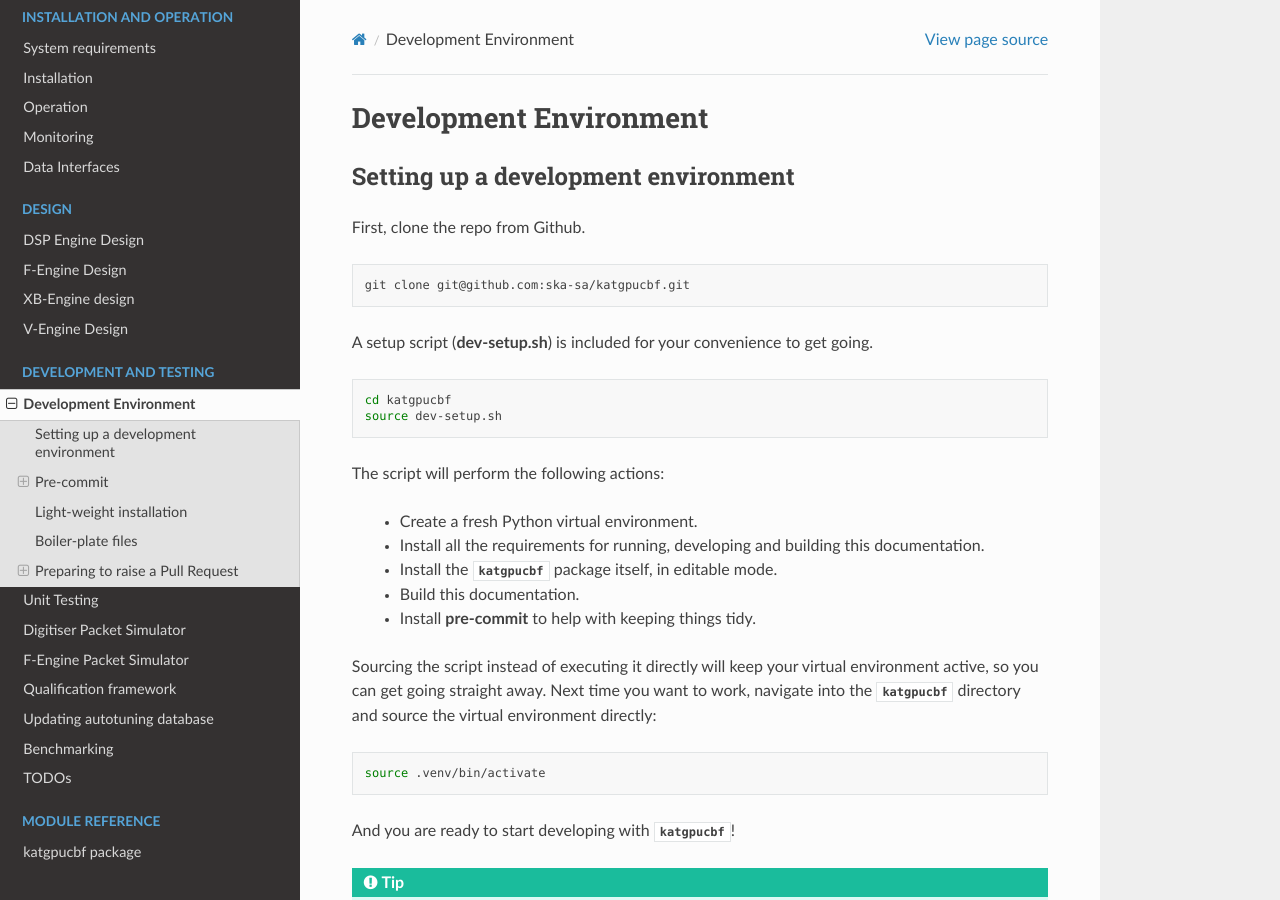
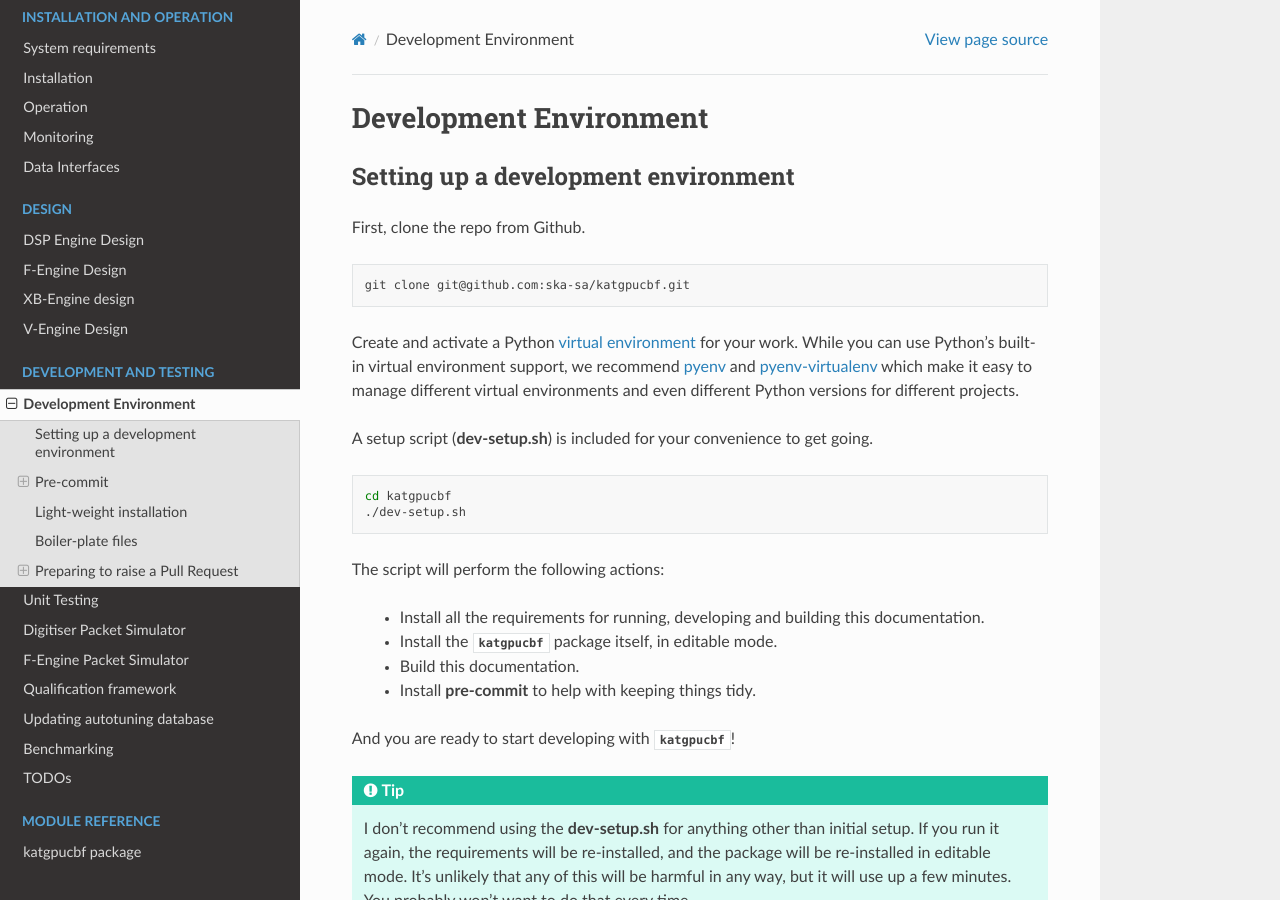
Before and after one commit to ska-sa/katgpucbf, a Sphinx documentation site: the page built from doc/dev-guide.rst, in a window 1280 px wide and 900 px high. Built offline with Sphinx 7.4.7 and the Read the Docs theme 3.1.0, drawn with Linux system fonts in a browser that asks for light colours; pages that are not in the unit, such as notebooks, are missing from menus; the version number could not be read and is left out.

Commit message:
Update dev-setup and dev guide to recommend pyenv
Remove the bits of dev-setup.sh that install a venv itself. Instead, the
documentation directs the user to activate a virtualenv in whatever way
they see fit.

```diff
--- a/doc/dev-guide.rst
+++ b/doc/dev-guide.rst
@@ -12,31 +12,31 @@ First, clone the repo from Github.
 
   git clone git@github.com:ska-sa/katgpucbf.git
 
+Create and activate a Python `virtual environment`_ for your work. While you
+can use Python's built-in virtual environment support, we recommend `pyenv`_
+and `pyenv-virtualenv`_ which make it easy to manage different virtual
+environments and even different Python versions for different projects.
+
+.. _virtual environment: https://packaging.python.org/en/latest/guides/installing-using-pip-and-virtual-environments/#create-and-use-virtual-environments
+.. _pyenv: https://github.com/pyenv/pyenv
+.. _pyenv-virtualenv: https://github.com/pyenv/pyenv-virtualenv
+
+
 A setup script (:program:`dev-setup.sh`) is included for your convenience to
 get going.
 
 .. code-block:: bash
 
   cd katgpucbf
-  source dev-setup.sh
+  ./dev-setup.sh
 
 The script will perform the following actions:
 
-  - Create a fresh Python virtual environment.
   - Install all the requirements for running, developing and building this
     documentation.
   - Install the :mod:`katgpucbf` package itself, in editable mode.
   - Build this documentation.
   - Install :program:`pre-commit` to help with keeping things tidy.
-
-Sourcing the script instead of executing it directly will keep your virtual
-environment active, so you can get going straight away. Next time you want to
-work, navigate into the :mod:`katgpucbf` directory and source the virtual
-environment directly:
-
-.. code-block:: bash
-
-  source .venv/bin/activate
 
 And you are ready to start developing with :mod:`katgpucbf`!
 
@@ -47,7 +47,6 @@ And you are ready to start developing with :mod:`katgpucbf`!
   the package will be re-installed in editable mode. It's unlikely that any of
   this will be harmful in any way, but it will use up a few minutes. You
   probably won't want to do that every time.
-
 
 Pre-commit
 ----------
```
Also changed, not shown: 1 other file.
